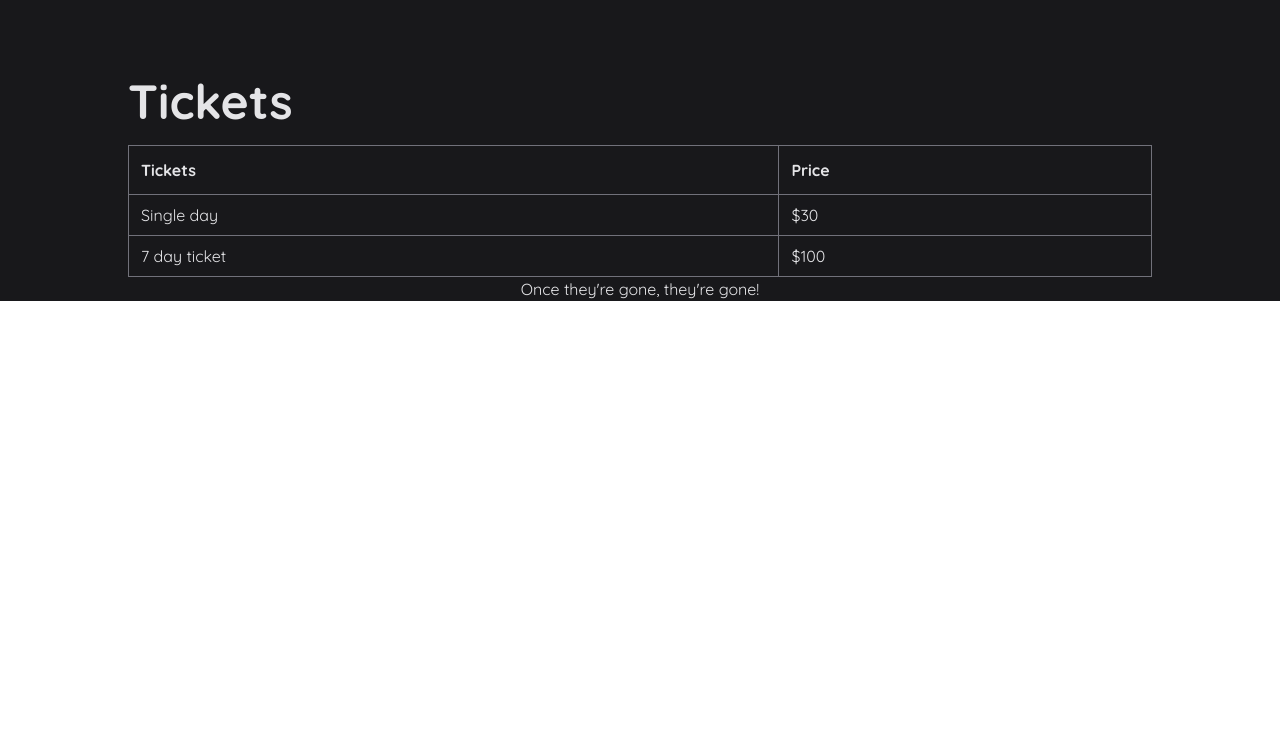
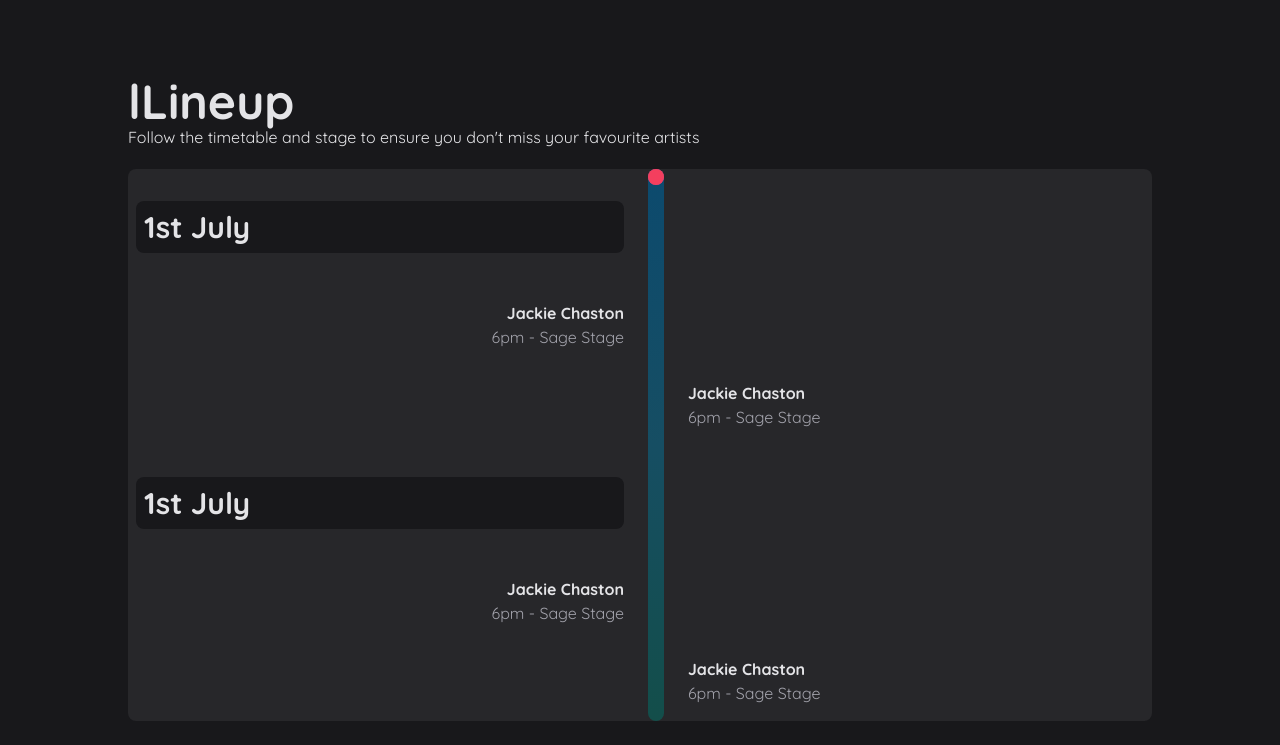
Before and after one commit to apustovoitova/Tailwind-pro, a website: page src/index.html in a window 1280 px wide. Shown: the part 1275-2020 px from the top of the page. Before the commit the page ends 1576 px from the top, so only its background shows below. Drawn offline with Linux system fonts and the light colour scheme.

Commit message:
created lineup timeline

```diff
--- a/src/index.html
+++ b/src/index.html
@@ -52,7 +52,7 @@
     <main class="bg-zinc-200 dark:bg-zinc-900">
         <header class="text-zinc-200">
             <div id="dark-mode-toggle"
-                class="fixed top-24 right-0 inline-block w-12 cursor-pointer rounded-l-lg bg-zinc-900 dark:bg-zinc-200 text-zinc-200 dark:text-zinc-900 p-2 text-3xl">
+                class="z-10 fixed top-24 right-0 inline-block w-12 cursor-pointer rounded-l-lg bg-zinc-900 dark:bg-zinc-200 text-zinc-200 dark:text-zinc-900 p-2 text-3xl">
                 <i class="fa-solid fa-sun dark:hidden"></i>
                 <i class="fa-solid fa-moon hidden dark:inline"></i>
             </div>
@@ -212,6 +212,52 @@
                     <i class="fas fa-angle-right"></i>
                 </div>
             </div>
+            <h2 class="mt-20">lLineup</h2>
+            <p> Follow the timetable and stage to ensure you don't miss your favourite
+                artists</p>
+            <div class="relative mt-5 rounded-lg bg-zinc-800 py-4 px-2 text-zinc-200">
+                <div
+                    class="absolute top-0 left-1/2 w-4 -ml-[-8px] h-full rounded-full bg-gradient-to-b from-sky-900 via-cyan-900 to-teal-900">
+                    <div class="sticky top-1/2">
+                        <div class="relative h-4 w-4">
+                            <div class="absolute h-4 w-4 animate-ping rounded-full bg-pink-500 opacity-75"></div>
+                            <div class="bg-rose-500 rounded-full require relative h-4 w-4"></div>
+                        </div>
+                    </div>
+                </div>
+                <div class="grid grid-cols-2 gap-8">
+                    <div>
+                        <h4 class="my-4 rounded-lg bg-zinc-900 p-2">1st July</h4>
+                    </div>
+                    <div></div>
+                    <div class="text-right">
+                        <div class="font-bold">Jackie Chaston</div>
+                        <div class="text-zinc-400">6pm - Sage Stage</div>
+                    </div>
+                    <div></div>
+                    <div></div>
+                    <div class="ml-8">
+                        <div class="font-bold">Jackie Chaston</div>
+                        <div class="text-zinc-400">6pm - Sage Stage</div>
+                    </div>
+                    <div>
+                        <h4 class="my-4 rounded-lg bg-zinc-900 p-2">1st July</h4>
+                    </div>
+                    <div></div>
+                    <div class="text-right">
+                        <div class="font-bold">Jackie Chaston</div>
+                        <div class="text-zinc-400">6pm - Sage Stage</div>
+                    </div>
+                    <div></div>
+                    <div></div>
+                    <div class="ml-8">
+                        <div class="font-bold">Jackie Chaston</div>
+                        <div class="text-zinc-400">6pm - Sage Stage</div>
+                    </div>
+                </div>
+            </div>
+
+
             <h2 class="mt-20">Tickets</h2>
             <table class="mt-5 table w-full border border-zinc-500 border-collapse">
                 <thead class="test-lg font-bold">
```
Also changed, not shown: src/output.css.
